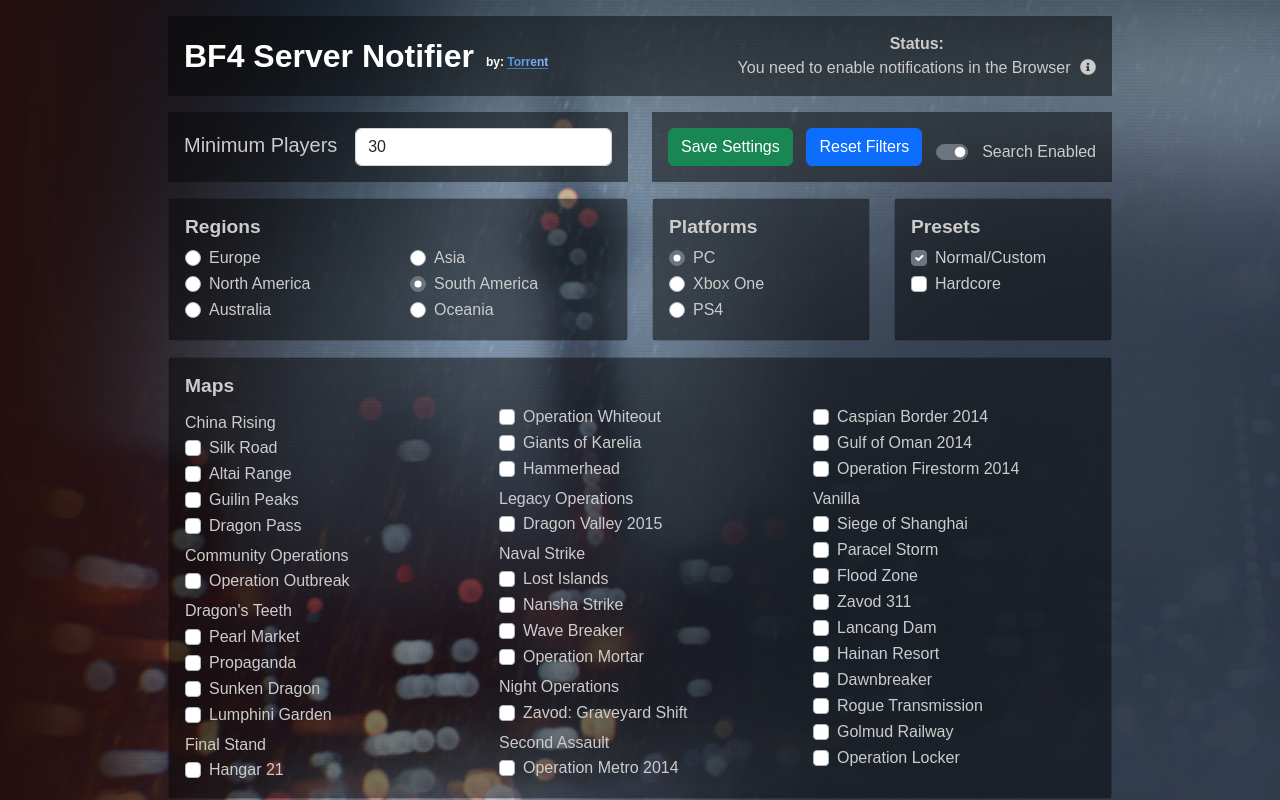
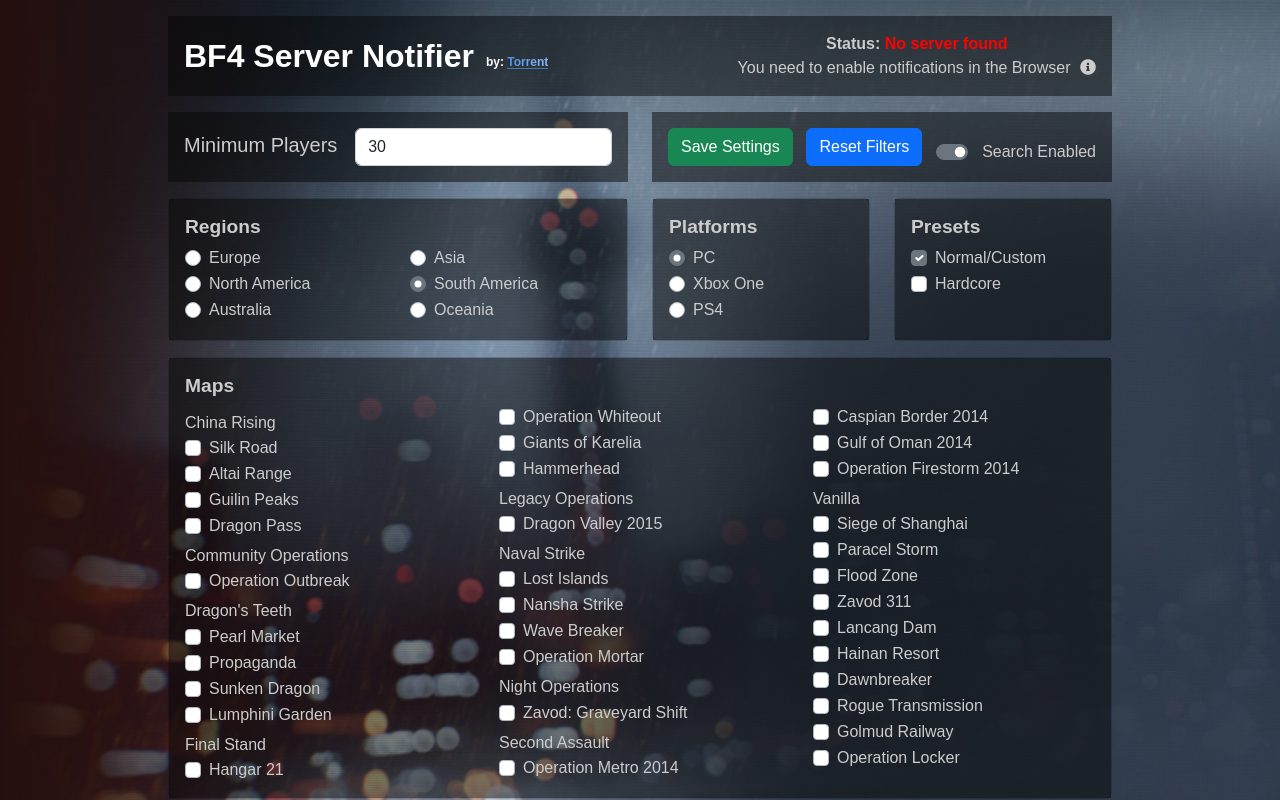
Before and after one commit to helderpereira96/BF4-Server-Notifier, an Angular app: page / in a window 1280 px wide. Shown: the top 800 px of the page. Built offline with nearby package versions, Linux system fonts and the light colour scheme.

Commit message:
update status message

```diff
--- a/src/app/components/filters-panel/filters-panel.component.html
+++ b/src/app/components/filters-panel/filters-panel.component.html
@@ -41,7 +41,15 @@
                   align-items: center;
                 "
               >
-                <div style="font-weight: bold">Status:</div>
+                <div style="font-weight: bold">
+                  Status: @if(searchingServers()){
+                  <span style="color: rgb(255, 255, 255)"
+                    >Searching servers...</span
+                  >
+                  } @else if(this.serversFound.length > 0) {
+                  <span style="color: rgb(26, 255, 0)">Server Found!</span>}
+                  @else() {<span style="color: red">No server found</span>}
+                </div>
 
                 <div>
                   @if(statusSearch() === StatusSearch.NotificationsDisabled) {
--- a/src/app/components/filters-panel/filters-panel.component.ts
+++ b/src/app/components/filters-panel/filters-panel.component.ts
@@ -1,4 +1,4 @@
-import { Component, computed, inject, OnInit } from "@angular/core";
+import { Component, computed, inject, OnInit, signal } from "@angular/core";
 import { CommonModule } from "@angular/common";
 import { FormsModule, ReactiveFormsModule } from "@angular/forms";
 import {
@@ -46,8 +46,6 @@
   toastMessage = "";
   toastType = "success";
 
-  servers: Server[] = [];
-
   // Dados
   mapGroups = maps;
   modes = modes;
@@ -82,6 +80,8 @@
       return StatusSearch.Available;
     }
   });
+
+  searchingServers = signal(false);
 
   currentFilters: Filters = { ...defaultFilters };
 
@@ -244,6 +244,7 @@
   }
 
   loadServers(): void {
+    this.searchingServers.set(true);
     this.apiService.getServers(this.currentFilters).subscribe((servers) => {
       this.checkMatchesFallback(servers);
     });
@@ -252,8 +253,12 @@
   private async checkMatchesFallback(servers: Server[]): Promise<void> {
     for (const server of servers) {
       const isMatch = await this.checkServerMatch(server, this.currentFilters);
-      if (isMatch) this.serversFound.push(server);
+      if (isMatch) {
+        this.searchingServers.set(false);
+        this.serversFound.push(server);
+      }
     }
+    this.searchingServers.set(false);
     if (this.serversFound.length > 0) {
       this.matchFound();
     }
```
